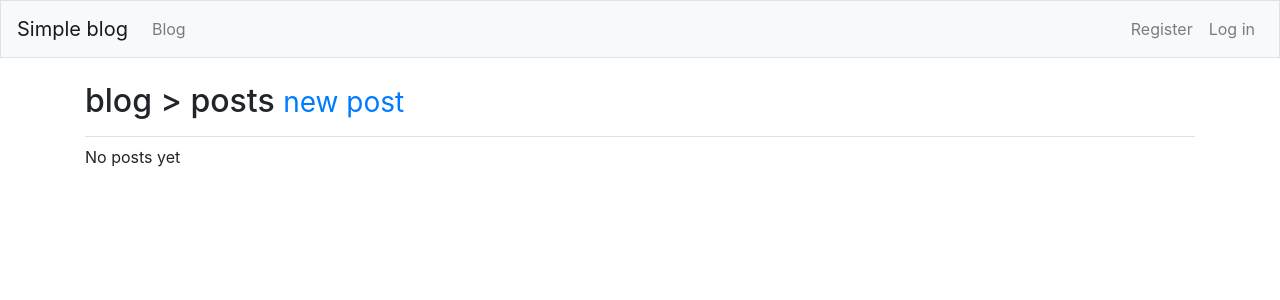
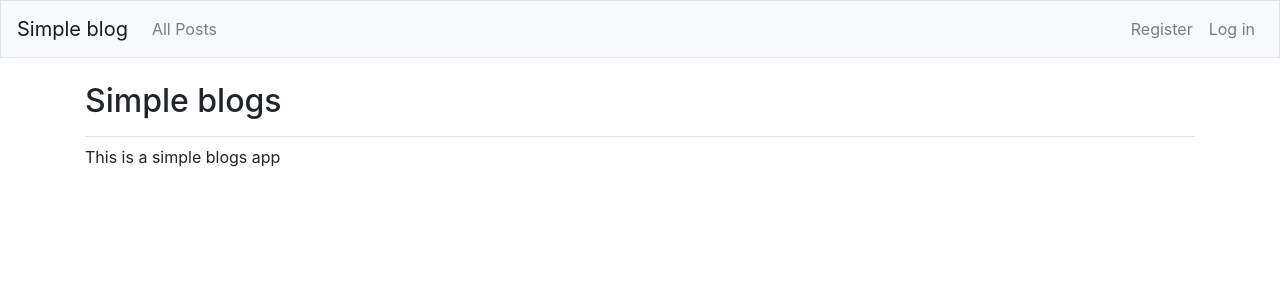
Before and after one commit to 2fkssnztjeh2azb9/blog, a Django app: page / in a window 1280 px wide. Shown: the top 300 px of the page. Run offline with Django 4.2, Linux system fonts and the light colour scheme; data that the repository does not hold is empty; some libraries are stand-ins or nearby versions.

Commit message:
added post deletion

```diff
--- a/blogs/templates/blogs/base.html
+++ b/blogs/templates/blogs/base.html
@@ -19,7 +19,7 @@
         <div class="collapse navbar-collapse" id="navbarCollapse">
           <ul class="navbar-nav mr-auto">
             <li class="nav-item">
-              <a class="nav-link" href="{% url 'blogs:index' %}">Blog</a>
+              <a class="nav-link" href="{% url 'blogs:list_all' %}">All Posts</a>
             </li>
           </ul>
           <ul class="navbar-nav ml-auto">
--- a/blogs/templates/blogs/index.html
+++ b/blogs/templates/blogs/index.html
@@ -1,8 +1,8 @@
 {% extends 'blogs/base.html' %}
 {% block page_header %}
-    <h2>blog > posts <small><a href="{% url 'blogs:new_post' %}">new post</a></small></h2>
+    <h2>Simple blogs</h2>
 {% endblock page_header %}
 
 {% block content %}
-{% include 'blogs/listposts.html' %}
+<p>This is a simple blogs app</p>
 {% endblock content %}
--- a/blogs/templates/blogs/listposts.html
+++ b/blogs/templates/blogs/listposts.html
@@ -2,7 +2,7 @@
     <div class="card mb-3">
         <div class="card-header">
             <h4>
-                {{ post.title }}
+                <a href="{% url 'blogs:post' post.id %}">{{ post.title }}</a>
                 {% if post.owner == user %}
                     <small><a href="{% url 'blogs:edit_post' post.id %}">edit</a></small>
                 {% endif %}
--- a/blogs/templates/blogs/post.html
+++ b/blogs/templates/blogs/post.html
@@ -4,6 +4,7 @@
   <h2>{{ post.title }}
     {% if post.owner == user %}
       <small><a href="{% url 'blogs:edit_post' post.id %}">edit</a></small>
+      <small><a href="{% url 'blogs:delete' post.id %}">delete</a></small>
     {% endif %}
   </h2>
   <small>{{ post.date_added|date:'Y-m-d H:i' }}</small>
--- a/blogs/urls.py
+++ b/blogs/urls.py
@@ -5,8 +5,10 @@ from . import views
 app_name = 'blogs'
 urlpatterns = [
     path('', views.index, name="index"),
-    path('my_posts/', views.my_posts, name="my_posts"),
-    path('edit_post/<int:post_id>', views.edit_post, name='edit_post'),
-    path('new_post/', views.new_post, name='new_post'),
+    path('list/all', views.list_all, name='list_all'),
+    path('list/my', views.my_posts, name='my_posts'),
+    path('post/new', views.new_post, name='new_post'),
     path('post/<int:post_id>', views.post, name='post'),
+    path('post/<int:post_id>/delete', views.delete, name='delete'),
+    path('post/<int:post_id>/edit', views.edit_post, name='edit_post'),
 ]
--- a/blogs/views.py
+++ b/blogs/views.py
@@ -8,9 +8,12 @@ from .forms import BlogPostForm
 # Create your views here.
 
 def index(request):
+    return render(request, 'blogs/index.html', {})
+
+def list_all(request):
     posts = BlogPost.objects.order_by('-date_added')
     context = {"posts": posts}
-    return render(request, 'blogs/index.html', context)
+    return render(request, 'blogs/list_all.html', context)
 
 def check_user(request, post):
     if post.owner != request.user:
@@ -54,6 +57,16 @@ def my_posts(request):
     context = {"posts": posts}
     return render(request, 'blogs/my_posts.html', context)
 
+@login_required
+def delete(request, post_id):
+    post = BlogPost.objects.get(id=post_id)
+    check_user(request, post)
+    if request.method == "POST":
+        post.delete()
+        return redirect('blogs:index')
+    context = {'post': post}
+    return render(request, 'blogs/delete_post.html', context)
+
 def post(request, post_id):
     post = BlogPost.objects.get(id=post_id)
     context = {"post": post}
```
Also changed, not shown: blogs/templates/blogs/delete_post.html (added, +14 -0 lines), blogs/templates/blogs/list_all.html (added, +8 -0 lines).
